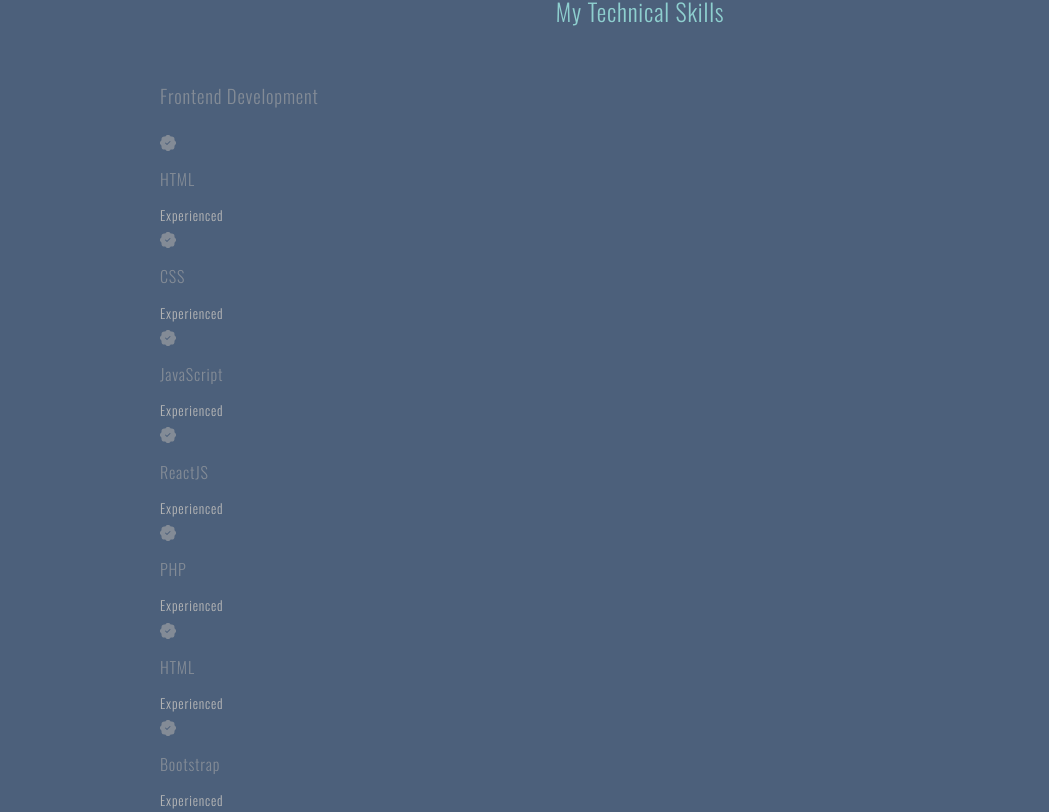
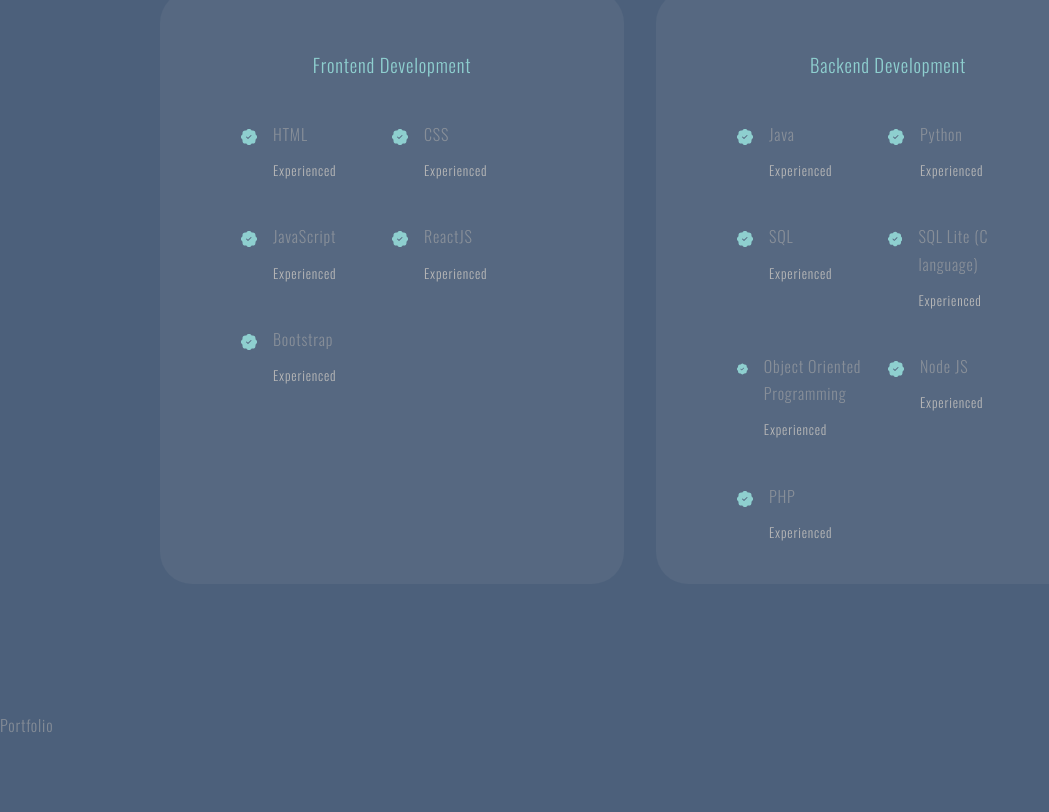
Before and after one commit to stephanie12eg/reactjs-portfolio-website, a React (Create React App) app: page / in a window 1280 px wide. Shown: the part 1808-2620 px from the top of the page, without its empty margins (0-1049 px from the left). Built offline with nearby package versions, Linux system fonts and the light colour scheme.

Commit message:
Created the experience  component and styled with css

```diff
--- a/src/components/About/About.css
+++ b/src/components/About/About.css
@@ -73,8 +73,9 @@
 /* Media Queries for small devices*/
 @media screen and (max-width: 600px){
     .about__me {
-        width: 65%;
+        width: 40%;
         margin: 0 auto 3rem;
+        margin-top: 1rem;
     }
 
     .about__cards{
--- a/src/components/Experience/Experience.css
+++ b/src/components/Experience/Experience.css
@@ -0,0 +1,71 @@
+.experience__container {
+    display: grid;
+    grid-template-columns: 1fr 1fr;
+    gap: 2rem;
+}
+
+.experience__container > div {
+    background: var(--color-bg-variant);
+    padding: 2.4rem 5rem;
+    border-radius: 2rem;
+    border: 1px solid transparent;
+    transition: var(--transition);
+}
+
+.experience__container > div:hover {
+    background: transparent;
+    border: 1px solid var(--color-primary-variant);
+    cursor: default;
+}
+
+.experience__container > div h3 {
+    text-align: center;
+    margin-bottom: 2rem;
+    color: var(--color-primary)
+}
+
+.experience__content {
+    display: grid;
+    grid-template-columns: 1fr 1fr;
+    row-gap: 2rem;
+ }
+
+ .experience__details {
+    display: flex;
+    gap: 1rem;
+ }
+
+ .icon {
+    margin-top: 1rem;
+    color: var(--color-primary);
+ }
+
+ /* Media Queries for medium devices*/
+@media screen and (max-width: 1024px){
+    .experience__container{
+        grid-template-columns: 1fr;
+    }
+    .experience__container > div{
+        width: 80%;
+        padding: 2rem;
+        margin: 0 auto;
+    }
+    .experience__content{
+        padding: 1rem;
+    }
+}
+
+/* Media Queries for small devices*/
+@media screen and (max-width: 600px){
+    .experience__container{
+        gap: 1rem;
+    }
+    .experience__container > div{
+        width: 90%;
+        padding: 2rem 1rem;
+        margin: 0 auto;
+    }
+    .experience__content{
+        padding: 1rem;
+    }
+}
--- a/src/components/Experience/Experience.jsx
+++ b/src/components/Experience/Experience.jsx
@@ -13,39 +13,39 @@
           <h3>Frontend Development</h3>
           <div className="experience__content">
             <article className="experience__details">
-              <BsFillPatchCheckFill/>
+              <BsFillPatchCheckFill className='icon'/>
+              <div>
                 <h4>HTML</h4>
                 <small className='text-light'>Experienced</small>
+              </div>
             </article>
             <article className="experience__details">
-              <BsFillPatchCheckFill/>
+              <BsFillPatchCheckFill className='icon'/>
+              <div>
                 <h4>CSS</h4>
                 <small className='text-light'>Experienced</small>
+              </div>
             </article>
             <article className="experience__details">
-              <BsFillPatchCheckFill/>
+              <BsFillPatchCheckFill className='icon'/>
+              <div>
                 <h4>JavaScript</h4>
                 <small className='text-light'>Experienced</small>
+              </div>
             </article>
             <article className="experience__details">
-              <BsFillPatchCheckFill/>
+              <BsFillPatchCheckFill className='icon'/>
+              <div>
                 <h4>ReactJS</h4>
                 <small className='text-light'>Experienced</small>
+              </div>
             </article>
             <article className="experience__details">
-              <BsFillPatchCheckFill/>
-              <h4>PHP</h4>
-              <small className='text-light'>Experienced</small>
-            </article>
-            <article className="experience__details">
-              <BsFillPatchCheckFill/>
-              <h4>HTML</h4>
-              <small className='text-light'>Experienced</small>
-            </article>
-            <article className="experience__details">
-              <BsFillPatchCheckFill/>
+              <BsFillPatchCheckFill className='icon'/>
+              <div>
                 <h4>Bootstrap</h4>
                 <small className='text-light'>Experienced</small>
+              </div>
             </article>
           </div>
         </div>
@@ -54,34 +54,53 @@
           <h3>Backend Development</h3>
           <div className="experience__content">
             <article className="experience__details">
-              <BsFillPatchCheckFill/>
+              <BsFillPatchCheckFill className='icon'/>
+              <div>
                 <h4>Java</h4>
                 <small className='text-light'>Experienced</small>
+              </div>
             </article>
             <article className="experience__details">
-              <BsFillPatchCheckFill/>
+              <BsFillPatchCheckFill className='icon'/>
+              <div>
                 <h4>Python</h4>
                 <small className='text-light'>Experienced</small>
+              </div>
             </article>
             <article className="experience__details">
-              <BsFillPatchCheckFill/>
+              <BsFillPatchCheckFill className='icon'/>
+              <div>
                 <h4>SQL</h4>
                 <small className='text-light'>Experienced</small>
+              </div>
             </article>
             <article className="experience__details">
-              <BsFillPatchCheckFill/>
+              <BsFillPatchCheckFill className='icon'/>
+              <div>
                 <h4>SQL Lite (C language)</h4>
                 <small className='text-light'>Experienced</small>
+              </div>
             </article>
             <article className="experience__details">
-              <BsFillPatchCheckFill/>
+              <BsFillPatchCheckFill className='icon'/>
+              <div>
                 <h4>Object Oriented Programming</h4>
                 <small className='text-light'>Experienced</small>
+              </div>
             </article>
             <article className="experience__details">
-              <BsFillPatchCheckFill/>
-              <h4>Node.JS</h4>
+              <BsFillPatchCheckFill className='icon'/>
+              <div>
+                <h4>Node JS</h4>
                 <small className='text-light'>Experienced</small>
+              </div>
+            </article>
+            <article className="experience__details">
+              <BsFillPatchCheckFill className='icon'/>
+              <div>
+                <h4>PHP</h4>
+                <small className='text-light'>Experienced</small>
+              </div>
             </article>
           </div>
         </div>
--- a/src/components/Nav/Nav.jsx
+++ b/src/components/Nav/Nav.jsx
@@ -11,7 +11,7 @@
   const [activeNav, setActiveNav] = useState('#')
   return (
     <nav>
-      <a href="#" onClick= {() => setActiveNav('#')} className={activeNav === '#' ? 'active' : ''}><AiOutlineHome/></a>
+      <a href="# " onClick= {() => setActiveNav('#')} className={activeNav === '#' ? 'active' : ''}><AiOutlineHome/></a>
       <a href="#About" onClick= {() => setActiveNav('#About')} className={activeNav === '#About' ? 'active' : ''}><AiOutlineUser/></a>
       <a href="#Experience" onClick= {() => setActiveNav('#Experience')} className={activeNav === '#Experience' ? 'active' : ''}><GiBrain/></a>
       <a href="#Portfolio" onClick= {() => setActiveNav('#Portfolio')} className={activeNav === '#Portfolio' ? 'active' : ''}><AiOutlineFolderOpen/></a>
--- a/src/index.css
+++ b/src/index.css
@@ -57,7 +57,6 @@
 
 section {
   margin-top: 8rem;
-  height: 100vh
 }
 
 section > h2,
```
Lines whose indentation alone changed are shown as unchanged.
